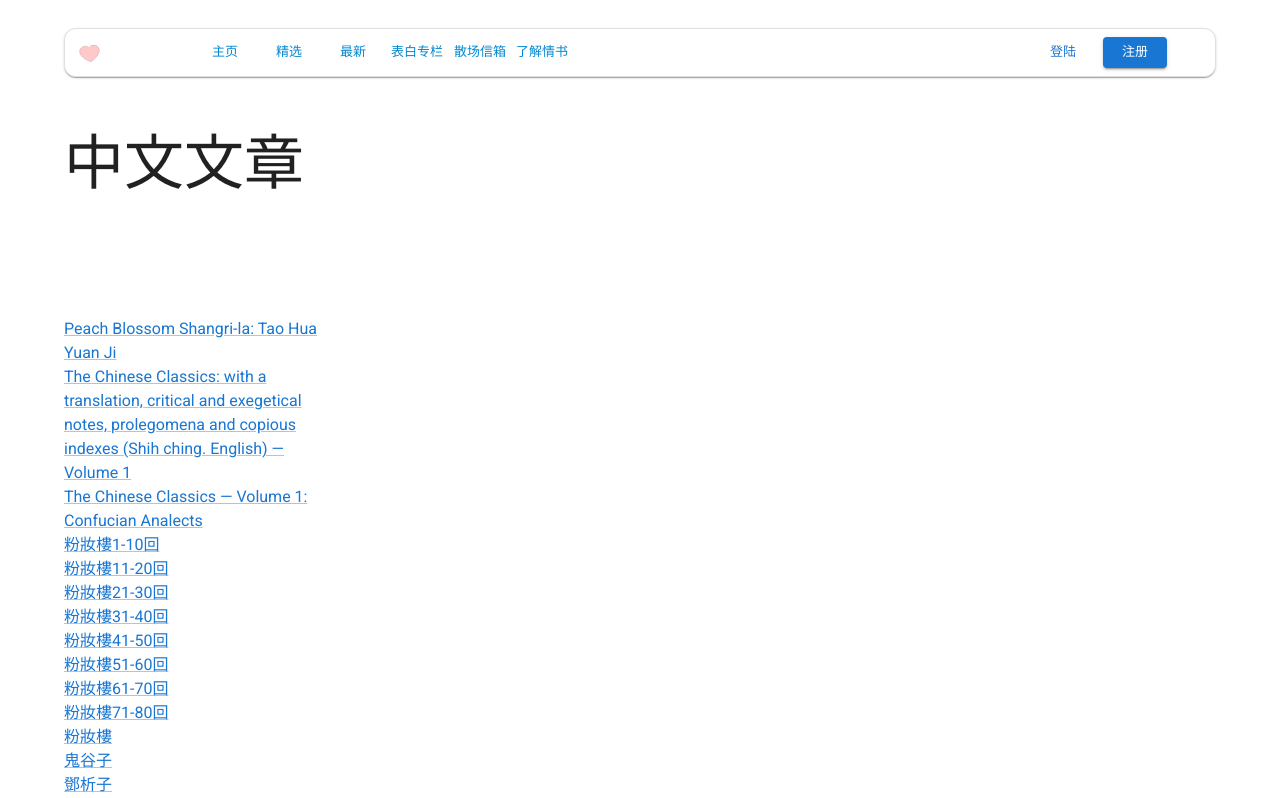
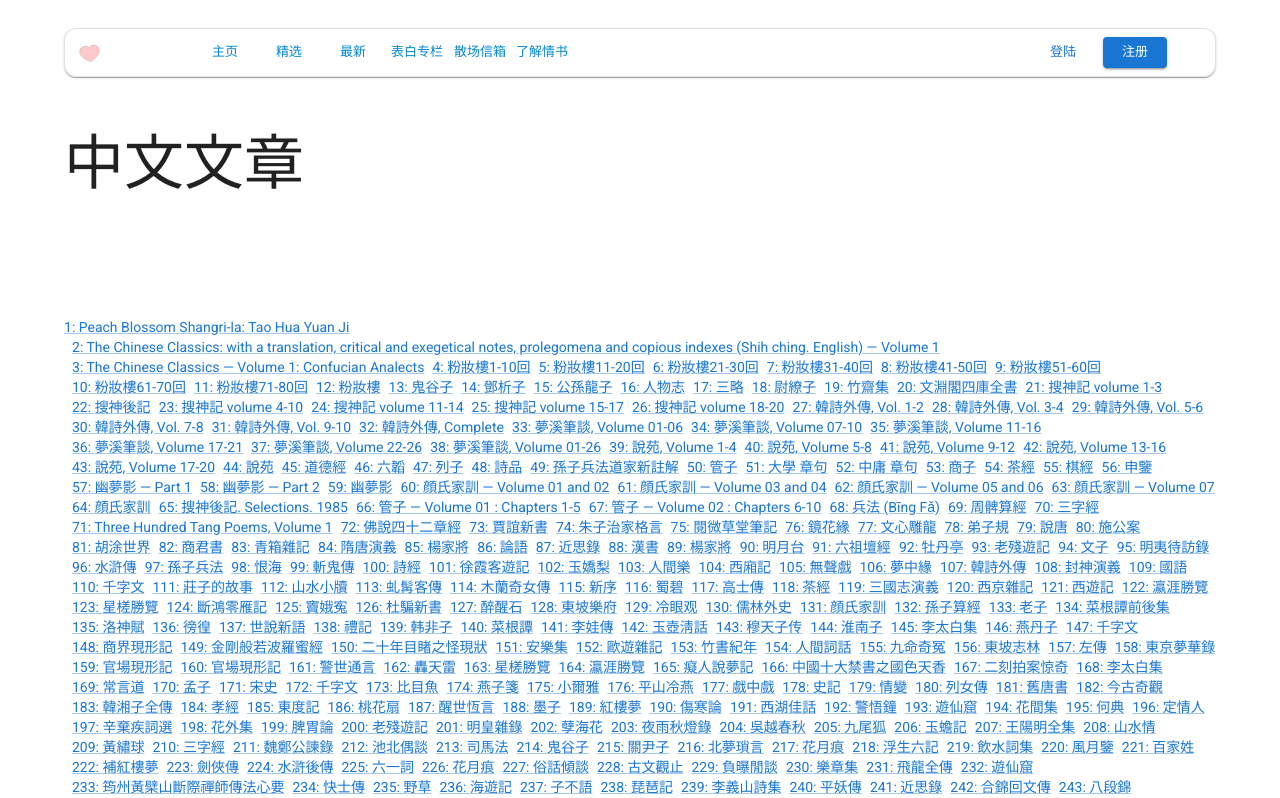
Before and after one commit to xixiaohui/qingshu, a Next.js app: page /blog_zh in a window 1280 px wide. Shown: the top 798 px of the page. Built offline with nearby package versions, Linux system fonts and the light colour scheme; no server answers; the database is empty; some icons are missing; what @mui/material-nextjs would draw is missing.

Commit message:
add zh list

```diff
--- a/src/app/blog_zh/page.tsx
+++ b/src/app/blog_zh/page.tsx
@@ -4,6 +4,8 @@ import CatalogePage from "@/components/test/CatalogePage";
 import { CardItem } from "@/components/test/MainContentCard";
 import { Box, Grid, Link } from "@mui/material";
 import { useEffect, useState } from "react";
+
+import { Stack } from "@mui/material";
 
 export default function BlogZhPage() {
   const [blogs, setBlogs] = useState<CardItem[]>([]);
@@ -25,20 +27,20 @@ export default function BlogZhPage() {
     <>
       <CatalogePage catalogeName="中文文章">
         <Grid container spacing={2} columns={12}>
-          <Grid size={{ xs: 12, md: 3 }}>
-            <Box
-              sx={{
-                display: "flex",
-                flexDirection: "column",
-                mr: 1,
-              }}
+          <Grid size={12}>
+            <Stack
+              direction="row" // 横向排列
+              flexWrap="wrap" // 自动换行
+              spacing={1} // 间距
             >
               {blogs.map((item, i) => (
                 <Link key={i} href={`/blog/${item.id}`}>
-                  {item.title}
+                  <p className="text-sm m-0">
+                    {i + 1}: {item.title}
+                  </p>
                 </Link>
               ))}
-            </Box>
+            </Stack>
           </Grid>
         </Grid>
       </CatalogePage>
```
